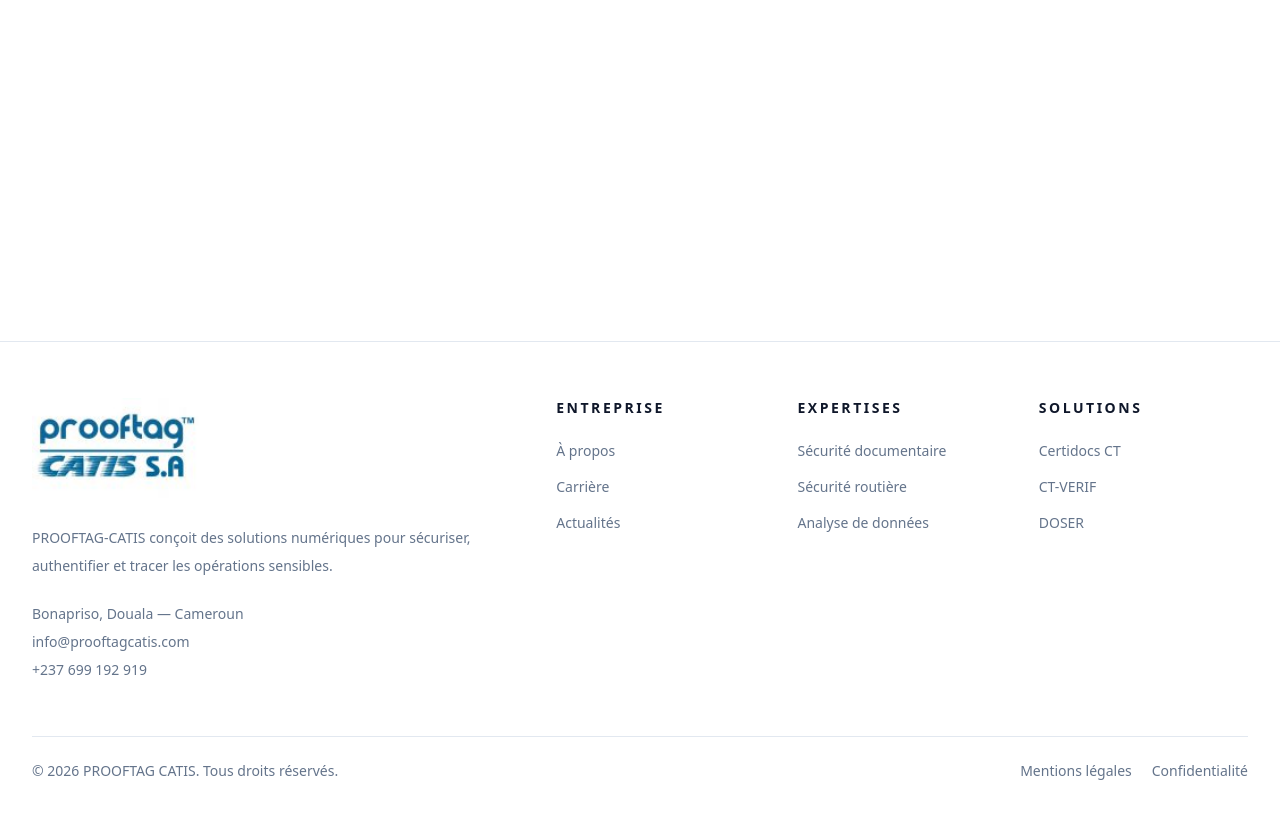
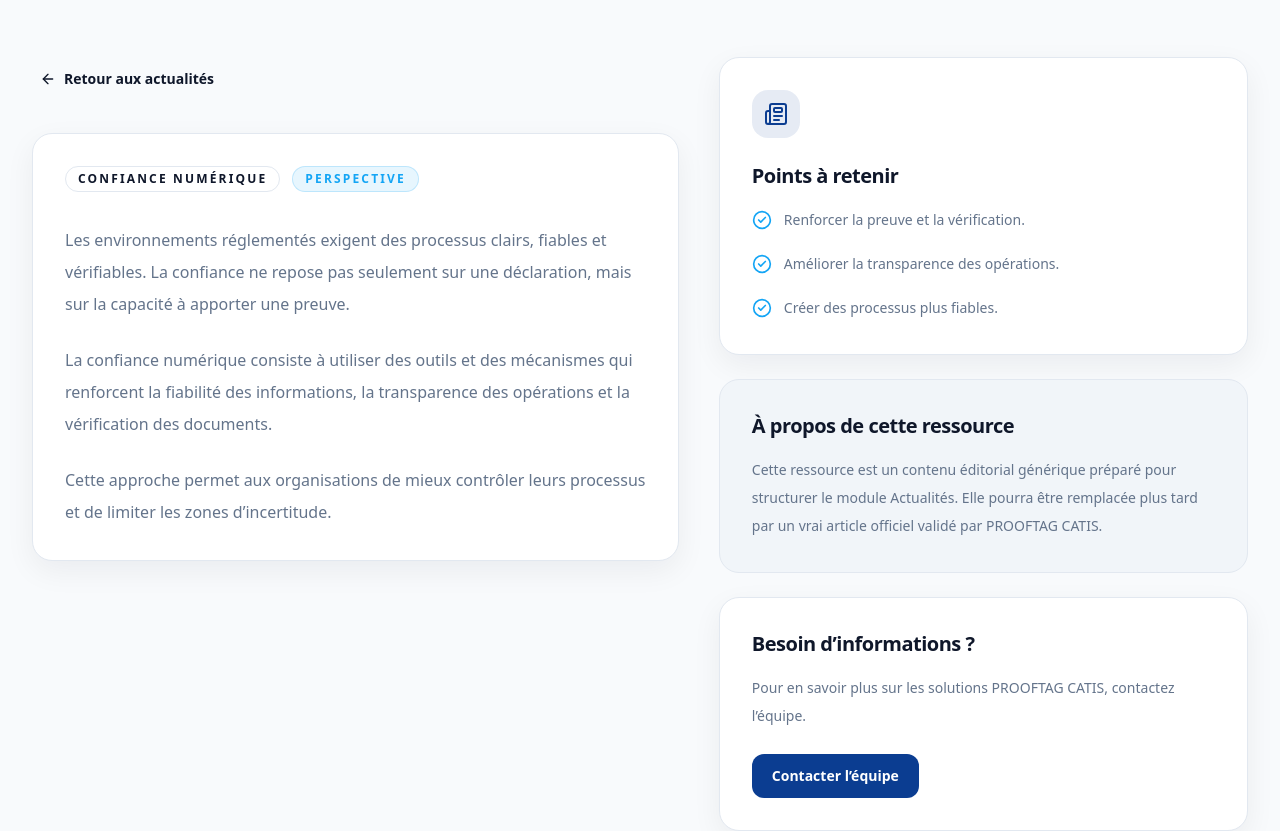
Before and after one commit to LysetteTchoko/prooftag-catis-web, a Next.js app: page /actualites/confiance-numerique-environnements-reglementes in a window 1280 px wide. Before the commit this address had no page. Shown: the part 540-1371 px from the top of the page. Before the commit the page ends 1345 px from the top, so only its background shows below. Built offline with nearby package versions, Linux system fonts and the light colour scheme.

Commit message:
feat: add dynamic news detail pages

```diff
--- /dev/null
+++ b/src/app/actualites/[slug]/page.tsx
@@ -0,0 +1,142 @@
+import Link from "next/link";
+import { notFound } from "next/navigation";
+import { ArrowLeft, CheckCircle2, Newspaper } from "lucide-react";
+
+import { Container } from "@/components/layout/container";
+import { Section } from "@/components/layout/section";
+import { PageHeader } from "@/components/shared/page-header";
+import { Badge } from "@/components/ui/badge";
+import { Button } from "@/components/ui/button";
+import {
+  Card,
+  CardContent,
+  CardHeader,
+  CardTitle,
+} from "@/components/ui/card";
+import { getNewsBySlug, news } from "@/data/news";
+
+type NewsDetailPageProps = {
+  params: Promise<{
+    slug: string;
+  }>;
+};
+
+export function generateStaticParams() {
+  return news.map((item) => ({
+    slug: item.slug,
+  }));
+}
+
+export default async function NewsDetailPage({
+  params,
+}: NewsDetailPageProps) {
+  const { slug } = await params;
+  const item = getNewsBySlug(slug);
+
+  if (!item) {
+    notFound();
+  }
+
+  return (
+    <main className="min-h-screen bg-background">
+      <PageHeader
+        eyebrow={item.category}
+        title={item.title}
+        description={item.description}
+      />
+
+      <Section spacing="md">
+        <Container>
+          <div className="grid gap-10 lg:grid-cols-[1.1fr_0.9fr] lg:items-start">
+            <article>
+              <Button asChild variant="ghost" className="-ml-3">
+                <Link href="/actualites">
+                  <ArrowLeft className="mr-2 h-4 w-4" />
+                  Retour aux actualités
+                </Link>
+              </Button>
+
+              <Card padding="lg" className="mt-8">
+                <div className="flex flex-wrap items-center gap-3">
+                  <Badge variant="outline">{item.category}</Badge>
+                  <Badge variant="accent">{item.type}</Badge>
+                </div>
+
+                <div className="mt-8 space-y-6">
+                  {item.content.map((paragraph) => (
+                    <p
+                      key={paragraph}
+                      className="text-base leading-8 text-muted"
+                    >
+                      {paragraph}
+                    </p>
+                  ))}
+                </div>
+              </Card>
+            </article>
+
+            <aside className="grid gap-6">
+              <Card padding="lg">
+                <CardHeader>
+                  <div className="flex h-12 w-12 items-center justify-center rounded-lg bg-primary/10 text-primary">
+                    <Newspaper className="h-6 w-6" />
+                  </div>
+
+                  <CardTitle className="mt-6">Points à retenir</CardTitle>
+                </CardHeader>
+
+                <CardContent>
+                  <ul className="space-y-4">
+                    {item.takeaways.map((takeaway) => (
+                      <li
+                        key={takeaway}
+                        className="flex gap-3 text-sm leading-7 text-muted"
+                      >
+                        <CheckCircle2 className="mt-1 h-5 w-5 shrink-0 text-accent" />
+                        <span>{takeaway}</span>
+                      </li>
+                    ))}
+                  </ul>
+                </CardContent>
+              </Card>
+
+              <Card padding="lg" variant="muted">
+                <CardHeader>
+                  <CardTitle>À propos de cette ressource</CardTitle>
+                </CardHeader>
+
+                <CardContent>
+                  <p className="text-sm leading-7 text-muted">
+                    Cette ressource est un contenu éditorial générique préparé
+                    pour structurer le module Actualités. Elle pourra être
+                    remplacée plus tard par un vrai article officiel validé par
+                    PROOFTAG CATIS.
+                  </p>
+                </CardContent>
+              </Card>
+
+              <Card padding="lg">
+                <CardHeader>
+                  <CardTitle>Besoin d’informations ?</CardTitle>
+                </CardHeader>
+
+                <CardContent>
+                  <p className="text-sm leading-7 text-muted">
+                    Pour en savoir plus sur les solutions PROOFTAG CATIS,
+                    contactez l’équipe.
+                  </p>
+
+                  <div className="mt-6">
+                    <Button asChild>
+                      <Link href="/contact">Contacter l’équipe</Link>
+                    </Button>
+                  </div>
+                </CardContent>
+              </Card>
+            </aside>
+          </div>
+        </Container>
+      </Section>
+    </main>
+  );
+}
--- a/src/data/news.ts
+++ b/src/data/news.ts
@@ -7,6 +7,16 @@ export const news = [
     type: "Ressource",
     description:
       "Un aperçu des risques liés aux documents sensibles et des approches permettant de renforcer leur fiabilité.",
+    content: [
+      "Les documents sensibles jouent un rôle important dans de nombreux processus administratifs, techniques et organisationnels. Lorsqu’ils ne sont pas correctement protégés, ils peuvent exposer les organisations à des risques de falsification, d’erreur ou de perte de confiance.",
+      "La sécurité documentaire consiste à mettre en place des mécanismes permettant de mieux protéger les informations, de faciliter leur vérification et de renforcer la fiabilité des processus associés.",
+      "Pour PROOFTAG CATIS, cette approche s’inscrit dans une logique de confiance numérique : sécuriser, authentifier et rendre les informations plus faciles à contrôler.",
+    ],
+    takeaways: [
+      "Limiter les risques de falsification documentaire.",
+      "Faciliter la vérification des informations sensibles.",
+      "Renforcer la confiance entre les acteurs concernés.",
+    ],
   },
   {
     slug: "verification-numerique-processus-sensibles",
@@ -16,6 +26,16 @@ export const news = [
     type: "Analyse",
     description:
       "Comment les outils numériques facilitent l’authentification rapide et la consultation d’informations fiables.",
+    content: [
+      "Dans les processus sensibles, la capacité à vérifier rapidement une information devient essentielle. Les méthodes manuelles peuvent être lentes, difficiles à tracer ou insuffisamment fiables.",
+      "La vérification numérique permet de rendre cette étape plus simple et plus accessible. Elle peut s’appuyer sur des mécanismes comme le QR Code, la consultation sécurisée ou l’accès à des informations structurées.",
+      "L’objectif est de permettre aux acteurs autorisés de confirmer plus facilement la validité d’un document, d’une donnée ou d’une opération.",
+    ],
+    takeaways: [
+      "Accélérer les contrôles de validité.",
+      "Réduire les vérifications manuelles incertaines.",
+      "Améliorer l’accès aux informations utiles.",
+    ],
   },
   {
     slug: "tracabilite-donnees-operations-critiques",
@@ -25,6 +45,16 @@ export const news = [
     type: "Ressource",
     description:
       "La structuration des données permet d’améliorer le suivi, le reporting et la prise de décision.",
+    content: [
+      "La traçabilité permet de suivre les étapes importantes d’un processus. Elle aide à comprendre ce qui a été fait, quand, par qui et dans quel contexte.",
+      "Lorsqu’elle est associée à des données bien structurées, elle devient un outil puissant pour le suivi opérationnel, le reporting et la prise de décision.",
+      "Pour les environnements sensibles, la traçabilité contribue à renforcer la transparence, la responsabilité et la fiabilité des opérations.",
+    ],
+    takeaways: [
+      "Mieux suivre les opérations importantes.",
+      "Structurer les données pour le reporting.",
+      "Améliorer la prise de décision.",
+    ],
   },
   {
     slug: "confiance-numerique-environnements-reglementes",
@@ -34,6 +64,16 @@ export const news = [
     type: "Perspective",
     description:
       "Pourquoi la preuve, la vérification et la traçabilité deviennent essentielles dans les organisations sensibles.",
+    content: [
+      "Les environnements réglementés exigent des processus clairs, fiables et vérifiables. La confiance ne repose pas seulement sur une déclaration, mais sur la capacité à apporter une preuve.",
+      "La confiance numérique consiste à utiliser des outils et des mécanismes qui renforcent la fiabilité des informations, la transparence des opérations et la vérification des documents.",
+      "Cette approche permet aux organisations de mieux contrôler leurs processus et de limiter les zones d’incertitude.",
+    ],
+    takeaways: [
+      "Renforcer la preuve et la vérification.",
+      "Améliorer la transparence des opérations.",
+      "Créer des processus plus fiables.",
+    ],
   },
 ] as const;
 
```
